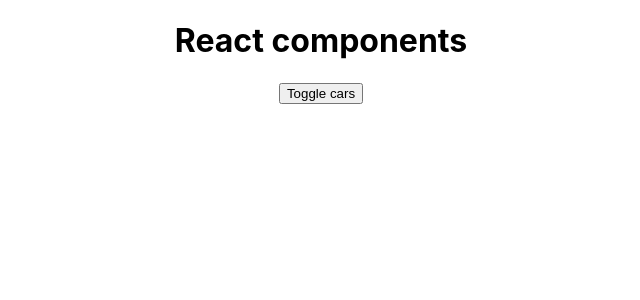
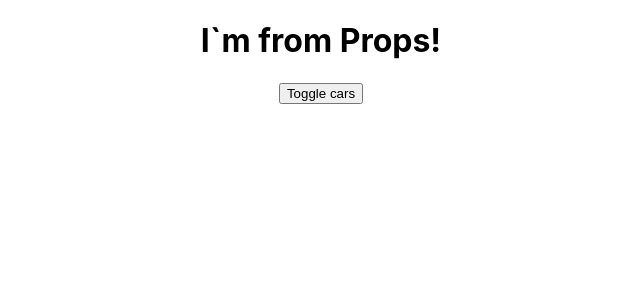
Before and after one commit to NikolayDimitriev/react, a React (Create React App) app in the folder project/: page / in a window 1280 px wide. Shown: the top 300 px of the page, without its empty margins (319-959 px from the left). Built offline with nearby package versions, Linux system fonts and the light colour scheme.

Commit message:
Компоненты react: передача параметров в классовый компонент и конструктор в классе

```diff
--- a/project/src/App.js
+++ b/project/src/App.js
@@ -3,7 +3,9 @@ import Car from './Car/Car.js'
 import './App.css';
 
 class App extends React.Component {
-  state = {
+  constructor(props) {
+    super(props)
+    this.state = {
       cars: [
         {
           name: "Ford Focus",
@@ -21,6 +23,7 @@ class App extends React.Component {
       pageTitle: 'React components',
       showCars: false
     };
+  }
 
   toggleCarsHandler = () => {
     this.setState({
@@ -62,7 +65,7 @@ class App extends React.Component {
     return(
       <div style={{textAlign: 'center'}} className="App">
 
-        <h1>{this.state.pageTitle}</h1>
+        <h1>{this.props.title}</h1>
 
         <button
           onClick={this.toggleCarsHandler}>
--- a/project/src/index.js
+++ b/project/src/index.js
@@ -6,7 +6,7 @@ import reportWebVitals from './reportWebVitals';
 
 ReactDOM.render(
   <React.StrictMode>
-    <App />
+    <App title="I`m from Props!"/>
   </React.StrictMode>,
   document.getElementById('root')
 );
```
Lines whose indentation alone changed are shown as unchanged.
